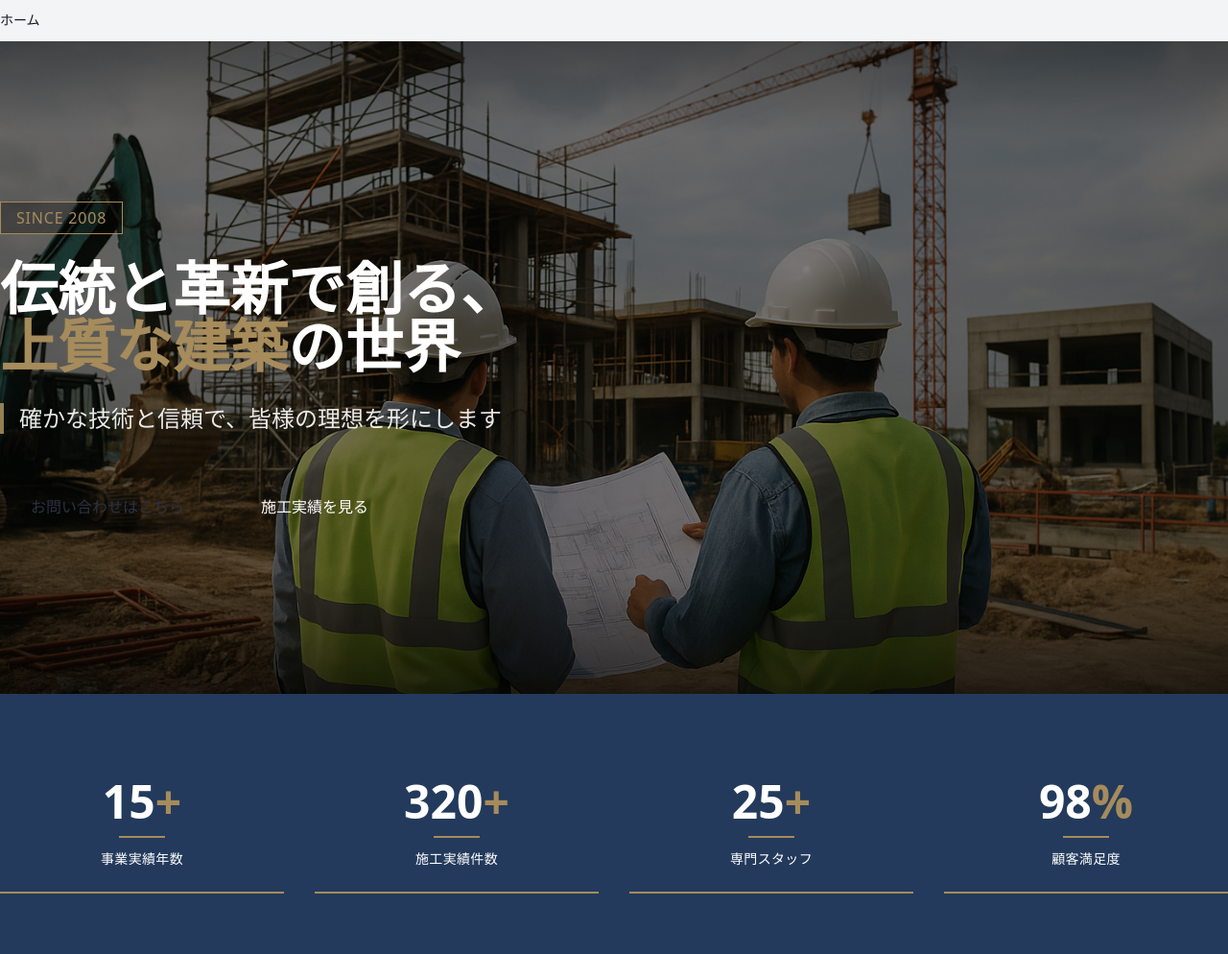
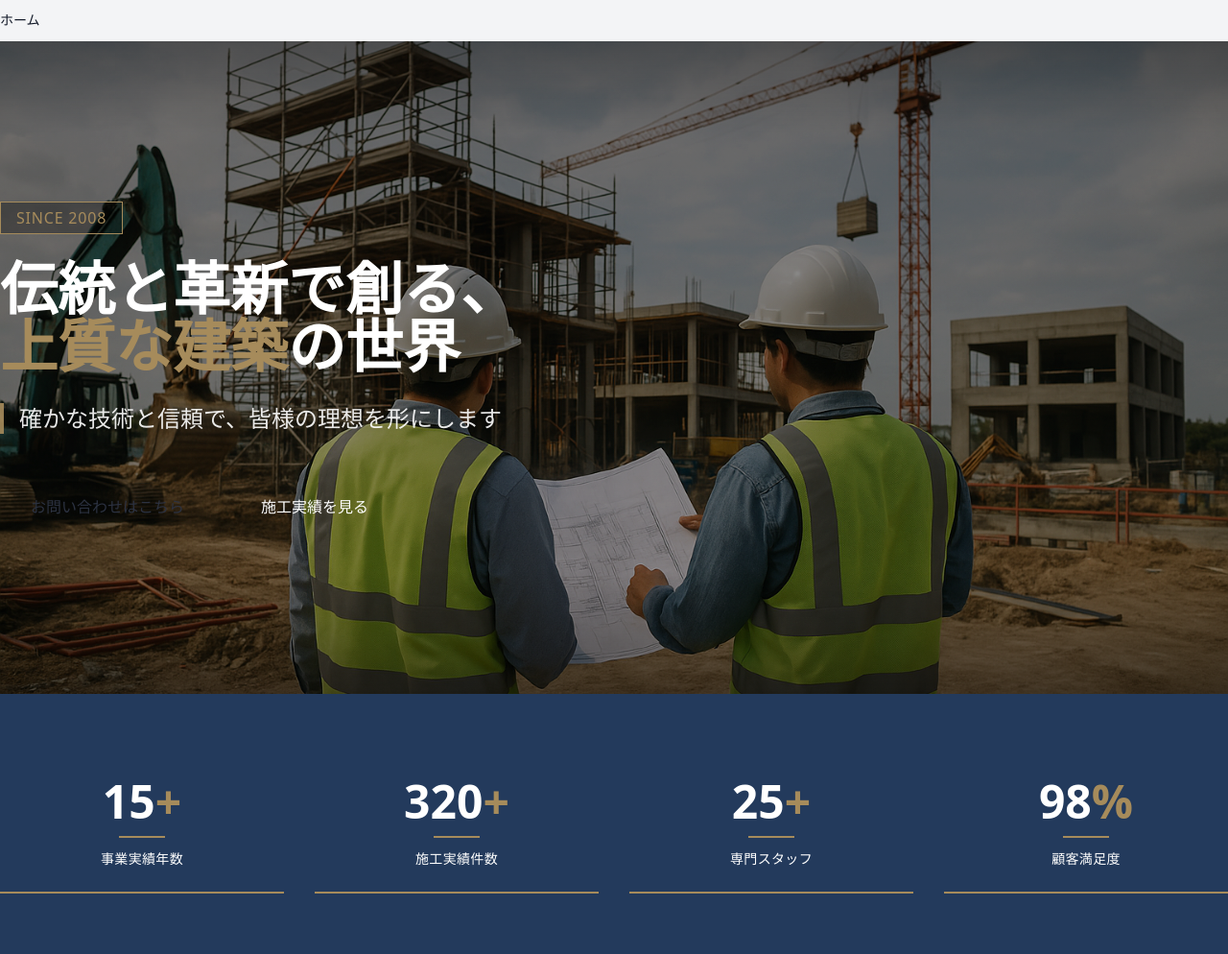
Before and after one commit to syou51158/katayama-website, a PHP site: page / in a window 1280 px wide. Shown: the part 81-1075 px from the top of the page at 96% size. Run offline with PHP 8.4, Linux system fonts and the light colour scheme; style sheets or scripts are compiled from the project's sources; some libraries are stand-ins or nearby versions.

Commit message:
ヒーローセクションのパララックス効果と明るさ調整

```diff
--- a/assets/css/main.css
+++ b/assets/css/main.css
@@ -222,3 +222,32 @@ header {
 .scrollbar-hide::-webkit-scrollbar {
   display: none;
 }
+
+/* ヒーローセクション パララックススタイル */
+.hero-parallax-bg {
+  background-image: url('../img/hero.jpg');
+  background-size: cover;
+  background-position: center;
+  background-attachment: fixed;
+  position: absolute;
+  inset: 0;
+  z-index: 0;
+  transition: transform 0.5s ease-out;
+}
+
+.hero-parallax-bg::after {
+  content: '';
+  position: absolute;
+  inset: 0;
+  background: linear-gradient(to bottom, rgba(0,0,0,0.4) 0%, rgba(0,0,0,0.3) 50%, rgba(0,0,0,0.2) 100%);
+  z-index: 1;
+}
+
+@media (max-width: 768px) {
+  .hero-parallax-bg::after {
+    opacity: 0.3;
+  }
+  .hero-parallax-bg {
+    background-attachment: scroll;
+  }
+}
--- /dev/null
+++ b/assets/js/parallax.js
@@ -0,0 +1,22 @@
+// パララックス効果の実装
+window.addEventListener('DOMContentLoaded', () => {
+  const parallaxBg = document.querySelector('.hero-parallax-bg');
+  const parallaxIntensity = 0.3;
+
+  window.addEventListener('scroll', () => {
+    const scrollY = window.pageYOffset;
+    const translateY = scrollY * parallaxIntensity;
+
+    parallaxBg.style.transform = `translateY(${translateY}px)`;
+  });
+
+  // モバイル対応
+  window.addEventListener('touchmove', () => {
+    const scrollY = window.pageYOffset;
+    const translateY = scrollY * parallaxIntensity;
+
+    requestAnimationFrame(() => {
+      parallaxBg.style.transform = `translateY(${translateY}px)`;
+    });
+  });
+});
--- a/index.html
+++ b/index.html
@@ -40,6 +40,9 @@
   <!-- AOS - Animate On Scroll -->
   <link href="https://unpkg.com/aos@2.3.1/dist/aos.css" rel="stylesheet">
   <script src="https://unpkg.com/aos@2.3.1/dist/aos.js"></script>
+
+  <!-- Parallax Effect -->
+  <script src="assets/js/parallax.js"></script>
 
   <!-- カスタムCSS -->
   <link rel="stylesheet" href="assets/css/main.css">
@@ -110,9 +113,9 @@
     </div>
     <!-- ヒーローセクション -->
     <section class="relative h-[600px] md:h-[700px] lg:h-[85vh] overflow-hidden">
-      <div class="absolute inset-0 bg-black bg-opacity-50 z-10"></div>
       <div class="absolute inset-0 z-0">
-        <img src="assets/img/hero.jpg" alt="片山建設工業の施工現場" class="w-full h-full object-cover transform scale-105 transition-transform duration-10000 hover:scale-100">
+        <div class="hero-parallax-bg" style="will-change: transform; transition: transform 0.3s cubic-bezier(0.25, 0.46, 0.45, 0.94);"></div>
+        <div class="absolute inset-0 bg-black/20 z-10"></div>
       </div>
       <div class="container relative h-full flex flex-col justify-center z-20">
         <div class="max-w-3xl" data-aos="fade-right" data-aos-duration="1000">
@@ -131,8 +134,8 @@
       </div>
 
       <!-- 装飾的な要素 -->
-      <div class="absolute bottom-0 left-0 right-0 h-32 bg-gradient-to-t from-black to-transparent opacity-60 z-10"></div>
-      <div class="absolute top-0 left-0 right-0 h-24 bg-gradient-to-b from-black to-transparent opacity-30 z-10"></div>
+      <div class="absolute bottom-0 left-0 right-0 h-32 bg-gradient-to-t from-black to-transparent opacity-40 z-10"></div>
+      <div class="absolute top-0 left-0 right-0 h-24 bg-gradient-to-b from-black to-transparent opacity-20 z-10"></div>
     </section>
 
     <!-- 実績数カウンター -->
```
